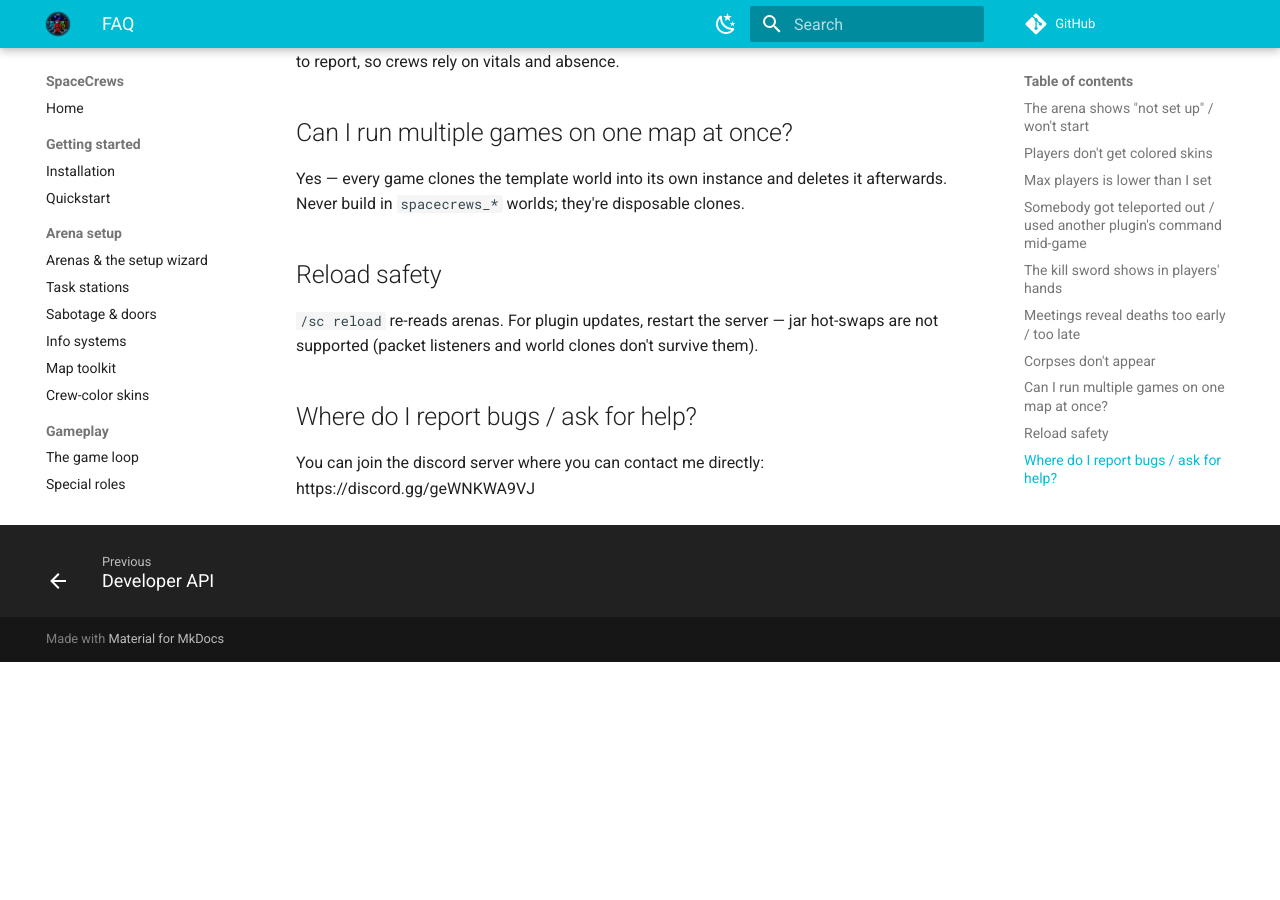
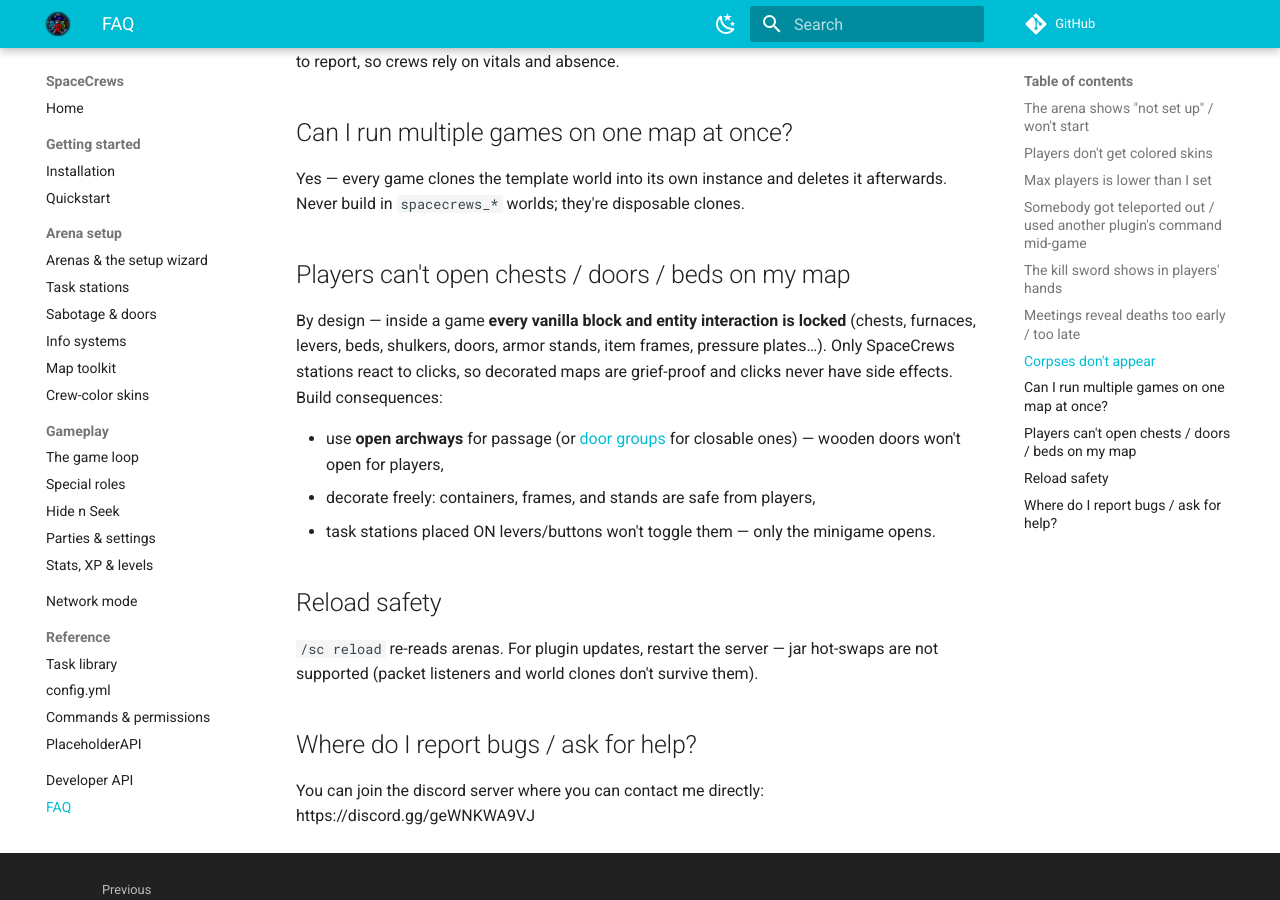
Before and after one commit to LordGoldman/SpaceCrews-Wiki, an MkDocs documentation site: the page built from docs/faq.md, in a window 1280 px wide and 900 px high, scrolled down 1172 px. Built offline with MkDocs 1.6.1 and Material for MkDocs 9.7.7, drawn with Linux system fonts in a browser that asks for light colours; comment, search, counter and statistics services are not loaded; before the commit the page ends 1834 px from its top, so only the background shows below that.

Commit message:
FAQ: document the in-game interaction lock for map builders
Co-Authored-By: Claude Fable 5 <noreply@anthropic.com>

```diff
--- a/docs/faq.md
+++ b/docs/faq.md
@@ -45,6 +45,18 @@ there's just no body to report, so crews rely on vitals and absence.
 Yes — every game clones the template world into its own instance and deletes it
 afterwards. Never build in `spacecrews_*` worlds; they're disposable clones.
 
+## Players can't open chests / doors / beds on my map
+
+By design — inside a game **every vanilla block and entity interaction is locked**
+(chests, furnaces, levers, beds, shulkers, doors, armor stands, item frames,
+pressure plates…). Only SpaceCrews stations react to clicks, so decorated maps are
+grief-proof and clicks never have side effects. Build consequences:
+
+- use **open archways** for passage (or [door groups](setup/sabotage-doors.md#doors)
+  for closable ones) — wooden doors won't open for players,
+- decorate freely: containers, frames, and stands are safe from players,
+- task stations placed ON levers/buttons won't toggle them — only the minigame opens.
+
 ## Reload safety
 
 `/sc reload` re-reads arenas. For plugin updates, restart the server — jar hot-swaps
```
